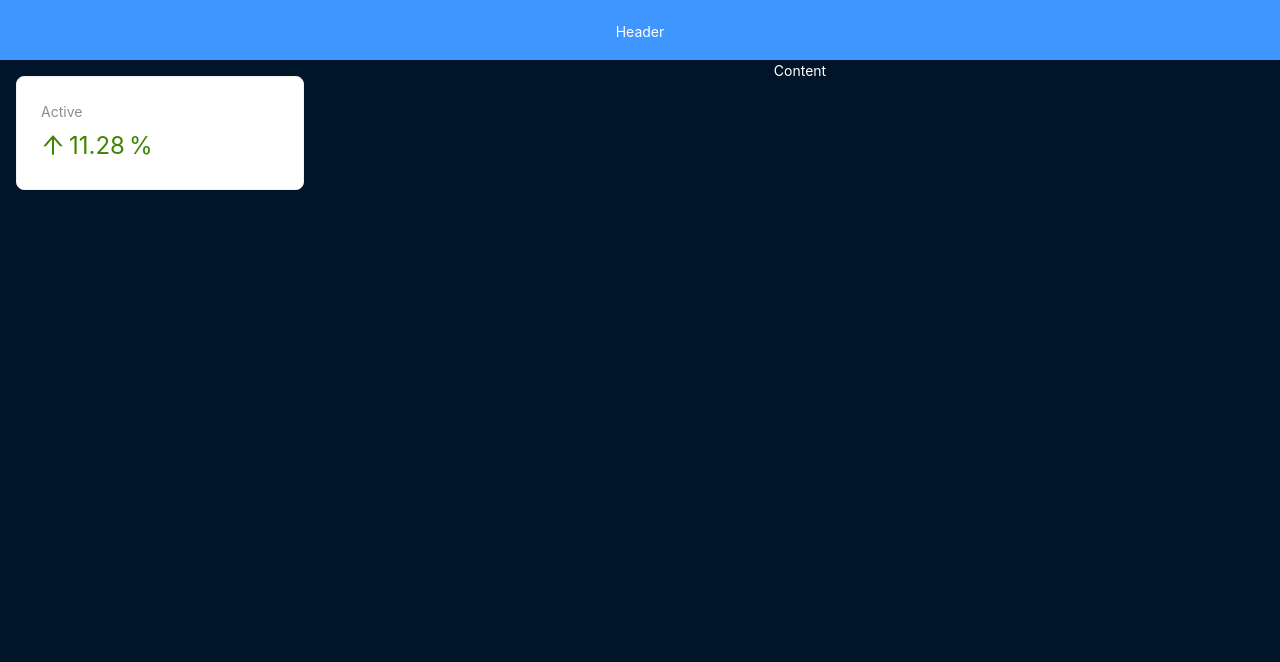
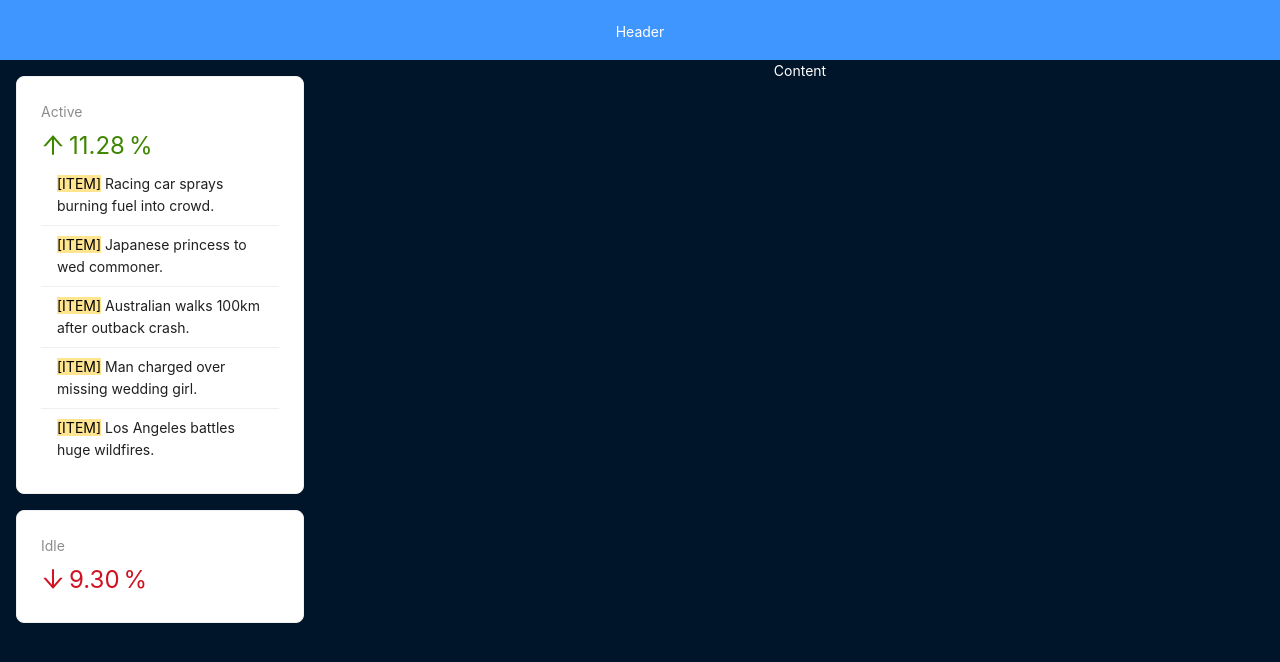
Before and after one commit to SergeyBaranov/DailyJS, a React (Vite) app in the folder ReactCoinProject/finance-coin-react-vite/: page / in a window 1280 px wide. Shown: the top 662 px of the page. Built offline with nearby package versions, Linux system fonts and the light colour scheme.

Commit message:
added statistics to the cards and added preloader

```diff
--- a/ReactCoinProject/finance-coin-react-vite/src/components/layout/AppSider.jsx
+++ b/ReactCoinProject/finance-coin-react-vite/src/components/layout/AppSider.jsx
@@ -1,18 +1,48 @@
-import {Layout, Card, Statistic } from 'antd';
-import { ArrowUpOutlined } from '@ant-design/icons';
+import {Layout, Card, Statistic, List, Typography, Spin } from 'antd';
+import  {ArrowUpOutlined, ArrowDownOutlined} from '@ant-design/icons';
+import { useEffect } from 'react';
+import { fetchfakeCrypto } from '../../api';
+import { fetchFakeCryptoAssets } from '../../api';
+import { useState } from 'react';
 
 const siderStyle = {
-  textAlign: 'left',
-  lineHeight: '120px',
-  color: '#fff',
-  backgroundColor: '#001529',
   padding: '16px',
 };
 
+const data = [
+  'Racing car sprays burning fuel into crowd.',
+  'Japanese princess to wed commoner.',
+  'Australian walks 100km after outback crash.',
+  'Man charged over missing wedding girl.',
+  'Los Angeles battles huge wildfires.',
+];
+
+
 export default function AppSider () {
+  const [loading, setLoading] = useState(false); //индикатор загрузки, т.к. загрузка идет 2 секунды
+  const [cryptoData, setCryptoData] = useState([]); //массив с информацией про крус и т.д.
+  const [assets, setAssets] = useState([]); // сколько и какая крипта есть у пользователя
+
+  useEffect(() => {
+    setLoading(true); //начали загрузку
+    async function preload() {
+      const {result} = await fetchfakeCrypto();
+      const assets = await fetchFakeCryptoAssets();
+
+      setAssets(assets);
+      setCryptoData(result);
+      setLoading(false);//загрузка закончилась
+    }
+    preload();
+  }, []);
+
+  if (loading) {
+    return <Spin fullscreen />;
+  }
+
   return (
     <Layout.Sider width="25%" style={siderStyle}>
-      <Card >
+      <Card style={{ marginBottom: 16 }}>
         <Statistic
           title="Active"
           value={11.28}
@@ -21,6 +51,25 @@ export default function AppSider () {
           prefix={<ArrowUpOutlined />}
           suffix="%"
         />
+        <List
+          dataSource={data}
+          renderItem={(item) => (
+            <List.Item>
+              <Typography.Text mark>[ITEM]</Typography.Text> {item}
+            </List.Item>
+          )}
+          size='small'
+        />
+      </Card>
+      <Card>
+        <Statistic
+          title="Idle"
+          value={9.3}
+          precision={2}
+          valueStyle={{ color: '#cf1322' }}
+          prefix={<ArrowDownOutlined />}
+          suffix="%"
+        />
       </Card>
     </Layout.Sider>
   )
```
